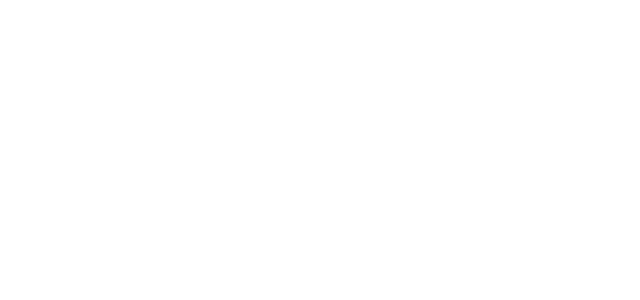
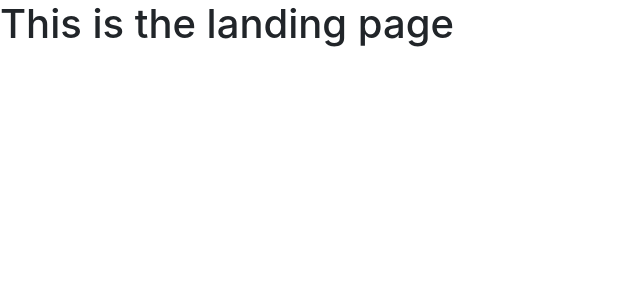
Before and after one commit to pascuas/project4-foodie, a React (Create React App) app in the folder foodie/: page / in a window 1280 px wide. Shown: the top 300 px of the page, without its empty margins (0-640 px from the left). Built offline with nearby package versions, Linux system fonts and the light colour scheme; the HTML template or start-up script is replaced by a standard one.

Commit message:
start on landing page

```diff
--- a/foodie/src/App.js
+++ b/foodie/src/App.js
@@ -1,10 +1,16 @@
 import React from 'react';
 import logo from './logo.svg';
 import './App.css';
+import {Switch, Route} from 'react-router-dom'
+import LandingPage from './components/LandingPage'
 
 function App() {
   return (
     <>
+      <Switch>
+        <Route exact path="/" render = {() => < LandingPage />} />
+
+      </Switch>
     </>
   );
 }
--- /dev/null
+++ b/foodie/src/components/LandingPage.js
@@ -0,0 +1,11 @@
+import React from 'react'
+
+function LandingPage(){
+    return (
+        <>
+        <h1>This is the landing page</h1>
+        </>
+    )
+}
+
+export default LandingPage
```
